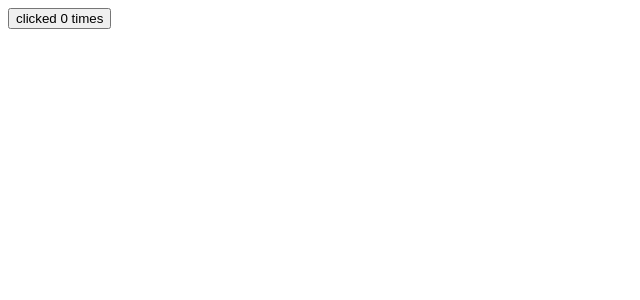
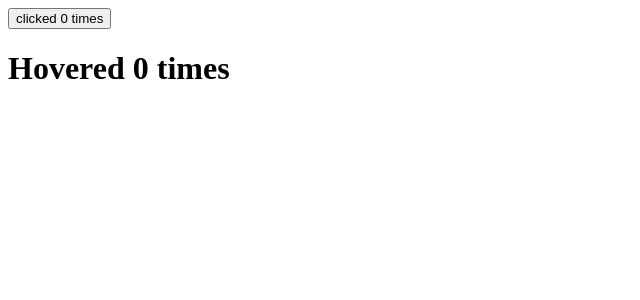
Before and after one commit to Ryuuutaaa/react-udemy, a React (Vite) app: page / in a window 1280 px wide. Shown: the top 300 px of the page, without its empty margins (0-640 px from the left). Built offline with nearby package versions, Linux system fonts and the light colour scheme.

Commit message:
hover counter

```diff
--- a/src/App.jsx
+++ b/src/App.jsx
@@ -1,10 +1,12 @@
 import ClickCounter from "./components/ClickCounter";
+import HoverCounter from "./components/HoverCounter";
 
 function App() {
   return (
     <>
       <div>
         <ClickCounter />
+        <HoverCounter />
       </div>
     </>
   );
--- /dev/null
+++ b/src/components/HoverCounter.jsx
@@ -0,0 +1,16 @@
+import { useState } from "react";
+
+const HoverCounter = () => {
+  const [counter, setCounter] = useState(0);
+
+  const handleHover = () => {
+    setCounter((oldCounter) => oldCounter + 1);
+  };
+  return (
+    <div>
+      <h1 onMouseOver={handleHover}>Hovered {counter} times</h1>
+    </div>
+  );
+};
+
+export default HoverCounter;
```
